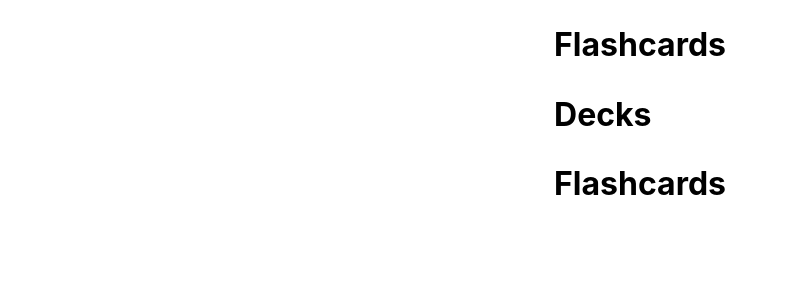
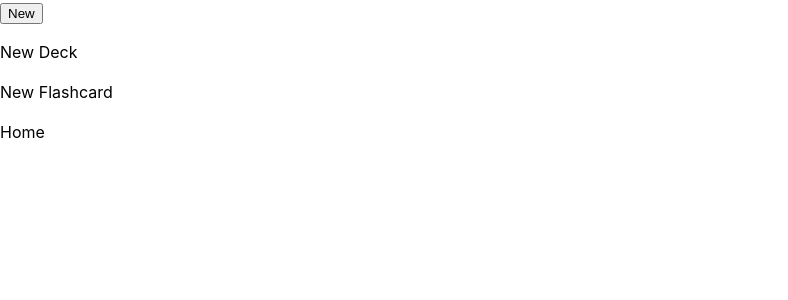
Before and after one commit to joshuanelsondev/flashcard-app, a React (Vite) app in the folder client/: page / in a window 1280 px wide. Shown: the top 300 px of the page, without its empty margins (0-788 px from the left). Built offline with nearby package versions, Linux system fonts and the light colour scheme.

Commit message:
feat: setup routes, layout, and App.jsx and handle imports

```diff
--- a/client/src/App.jsx
+++ b/client/src/App.jsx
@@ -1,15 +1,8 @@
-import Decks from './components/decks/Decks'
-import Flashcards from './components/flashcards/Flashcards'
-import './App.scss'
+import { RouterProvider } from 'react-router-dom'
+import router from './routes.jsx'
 
-function App() {
-  return (
-    <main>
-      <h1>Flashcards</h1>
-      <Decks />
-      <Flashcards />
-    </main>
-  )
+const App = () => {
+  return <RouterProvider router={router} />
 }
 
 export default App
--- a/client/src/components/Layout.jsx
+++ b/client/src/components/Layout.jsx
@@ -0,0 +1,14 @@
+// src/components/Layout.jsx
+import { Outlet } from 'react-router-dom'
+import NewButton from './NewButton.jsx'
+
+export default function Layout () {
+  return (
+    <>
+      <NewButton />
+      <div>
+        <Outlet />
+      </div>
+    </>
+  )
+}
--- a/client/src/components/NewButton.jsx
+++ b/client/src/components/NewButton.jsx
@@ -1,13 +1,13 @@
 // src/components/NewButton.jsx
-import { Link } from 'react-router-dom'
 
-export default function NewButton () {
-
+export default function NewButton() {
   return (
     <div>
       <button>New</button>
       <div>
-        <Link>New Deck</Link>
-        <Link>New Flashcard</Link>
+        <p>New Deck</p>
+        <p>New Flashcard</p>
       </div>
     </div>
+  )
+}
--- a/client/src/routes.jsx
+++ b/client/src/routes.jsx
@@ -0,0 +1,31 @@
+// src/routes.jsx
+import { createBrowserRouter } from 'react-router-dom'
+import Layout from './components/Layout'
+import ErrorPage from './pages/ErrorPage'
+import Home from './pages/Home'
+import Decks from './components/decks/Decks'
+import Flashcards from './components/flashcards/Flashcards'
+
+const router = createBrowserRouter([
+  {
+    path: '/',
+    element: <Layout />,
+    errorElement: <ErrorPage />,
+    children: [
+      {
+        path: '/',
+        element: <Home />,
+      },
+      {
+        path: '/decks',
+        element: <Decks />,
+      },
+      {
+        path: '/flashcards',
+        element: <Flashcards />,
+      },
+    ],
+  },
+])
+
+export default router
```
